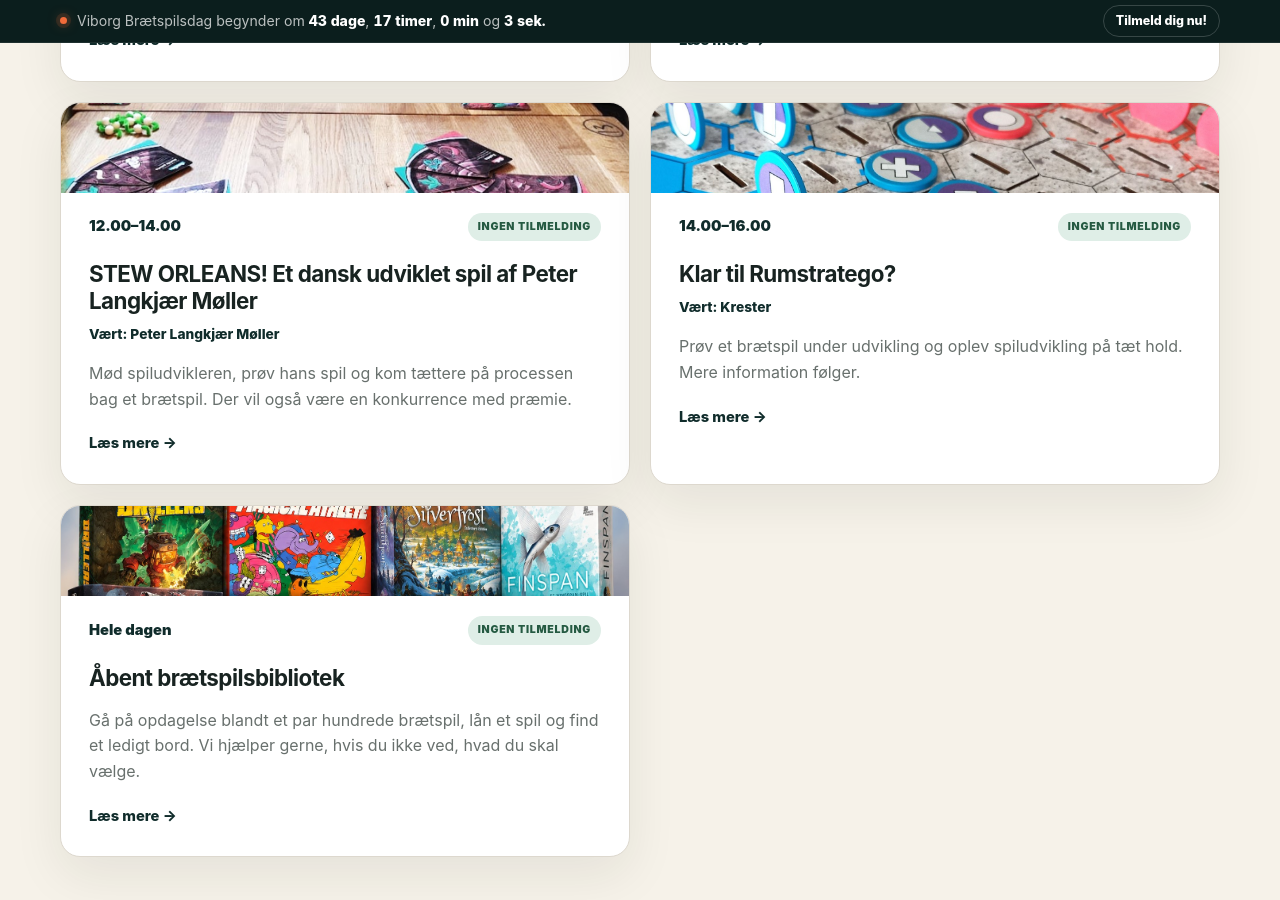
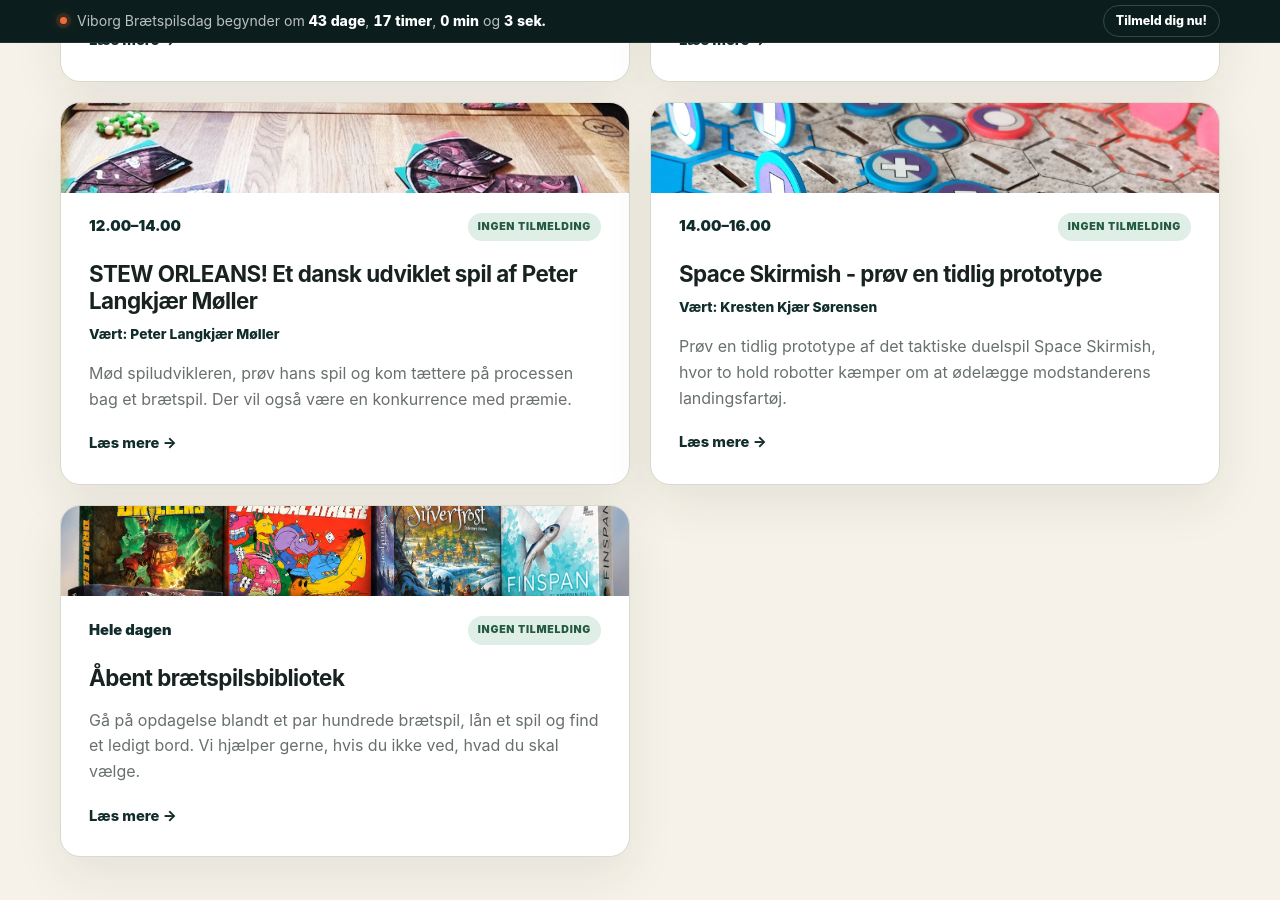
Before and after one commit to Andrejao/spilex, a Jekyll site: the page built from aktiviteter.html, in a window 1280 px wide and 900 px high, scrolled down 1069 px. Built offline with Jekyll 4.4.1, drawn with Linux system fonts in a browser that asks for light colours.

Commit message:
Update aabne_aktiviteter.yml

```diff
--- a/_data/aabne_aktiviteter.yml
+++ b/_data/aabne_aktiviteter.yml
@@ -23,11 +23,11 @@
   artikel: "/nyheder/peter-langkjaer-moeller/"
 
 - tid: "14.00–16.00"
-  titel: "Klar til Rumstratego?"
-  vaert: "Krester"
-  beskrivelse: "Prøv et brætspil under udvikling og oplev spiludvikling på tæt hold. Mere information følger."
+  titel: "Space Skirmish - prøv en tidlig prototype"
+  vaert: "Kresten Kjær Sørensen"
+  beskrivelse: "Prøv en tidlig prototype af det taktiske duelspil Space Skirmish, hvor to hold robotter kæmper om at ødelægge modstanderens landingsfartøj."
   image: "/assets/images/nyheder/space-skirmish.jpg"
-  image_alt: "Spiludvikling med prototypekomponenter"
+  image_alt: "Prototype af Space Skirmish med robotter på et sekskantet spillebræt"
   artikel: "/nyheder/space-skirmish/"
 
 - tid: "Hele dagen"
```
